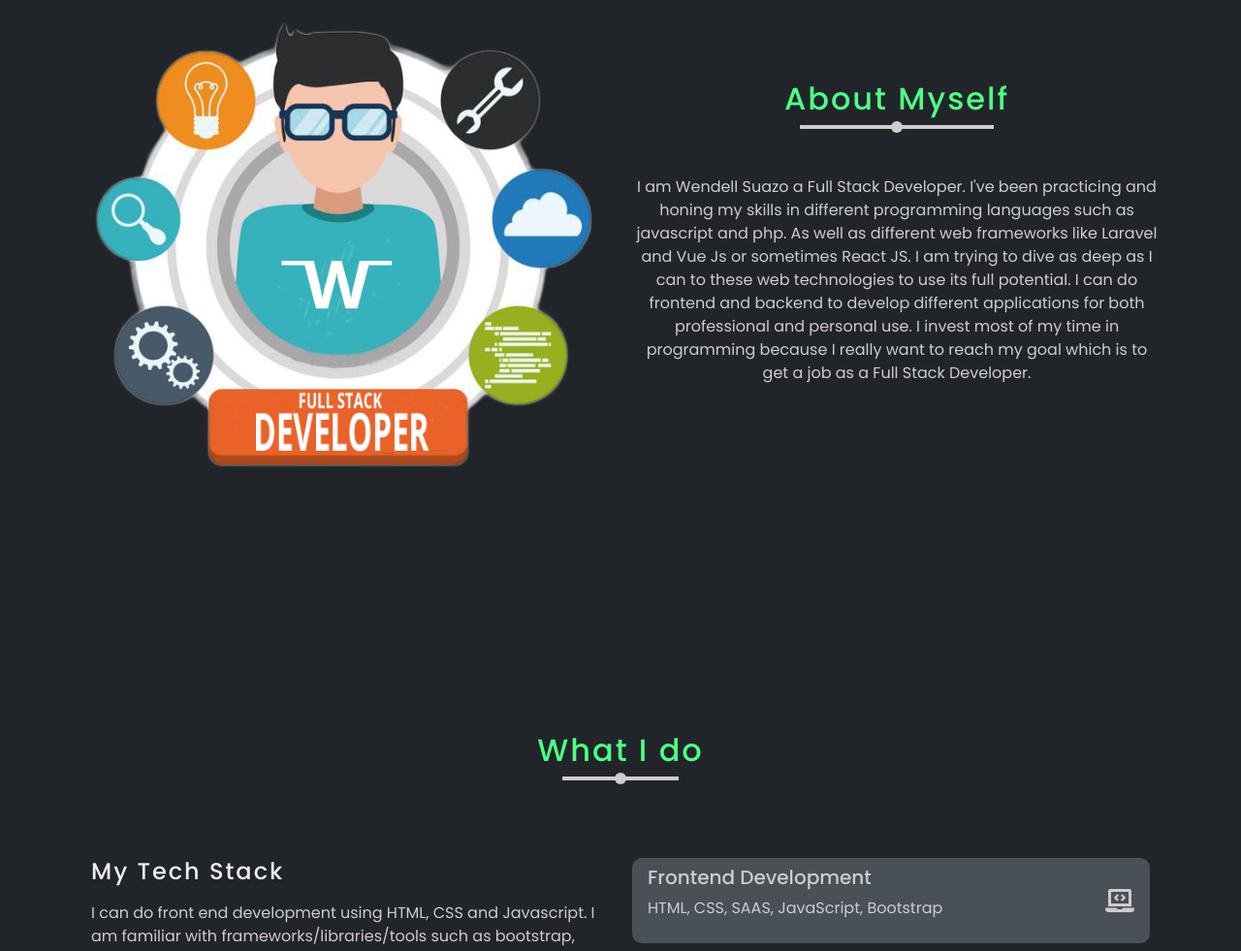
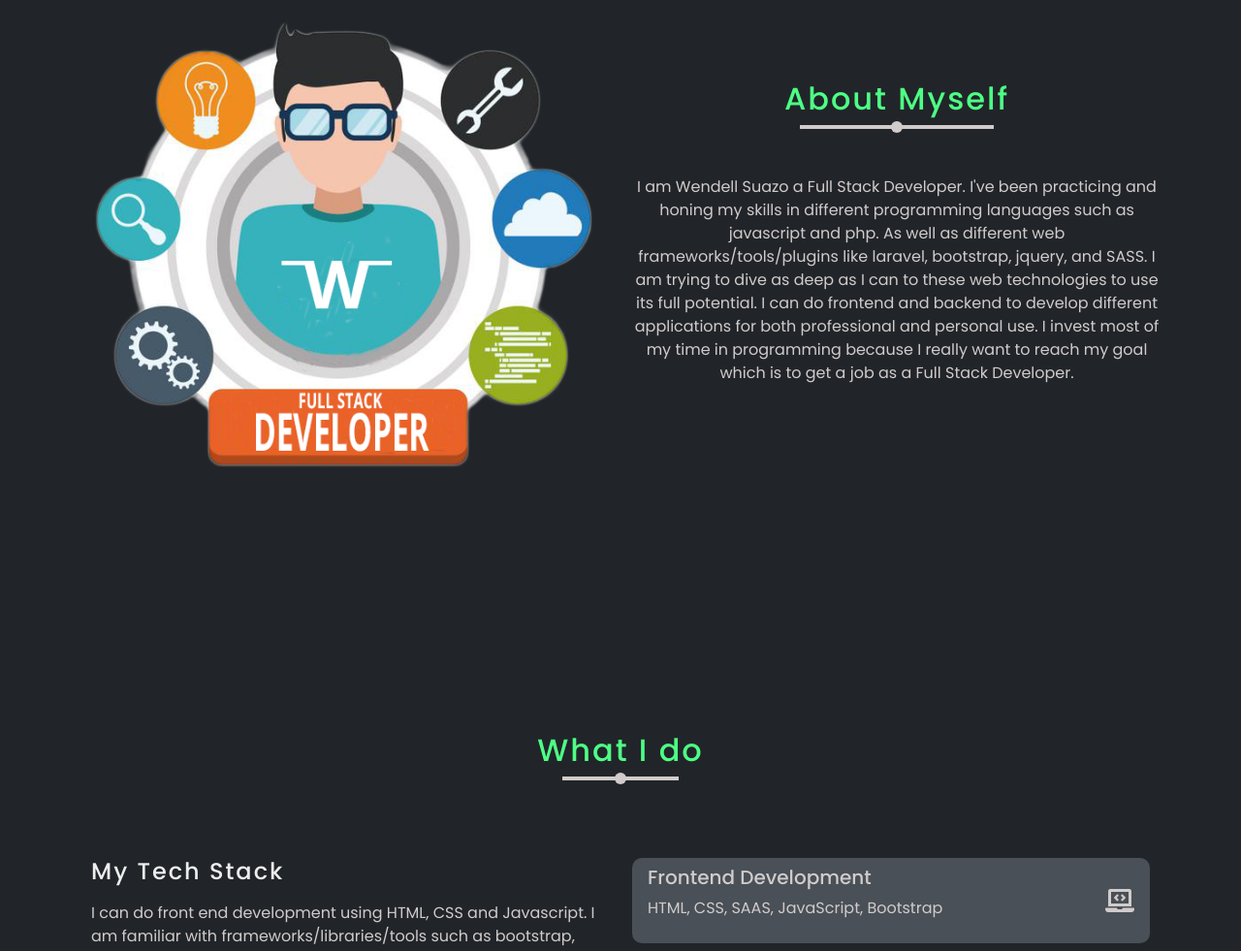
Before and after one commit to wendell1101/wendell1101.github.io, a plain HTML site: page index.html in a window 1280 px wide. Shown: the part 878-1859 px from the top of the page at 97% size. Drawn offline with nearby package versions, Linux system fonts and the light colour scheme; files whose address does not match are found by name.

Commit message:
update about me

```diff
--- a/index.html
+++ b/index.html
@@ -98,7 +98,7 @@
                             </div>
                         </div>
                         <p class="mt-5 text-center">
-                            I am Wendell Suazo a Full Stack Developer. I've been practicing and honing my skills in different programming languages such as javascript and php. As well as different web frameworks like Laravel and Vue Js or sometimes React JS. I am trying to dive as deep as I can to these web technologies to use its full potential. I can do frontend and backend to develop different applications for both professional and personal use. I invest most of my time in programming because I really want to reach my goal which is to get a job as a Full Stack Developer.
+                            I am Wendell Suazo a Full Stack Developer. I've been practicing and honing my skills in different programming languages such as javascript and php. As well as different web frameworks/tools/plugins like laravel, bootstrap, jquery, and SASS.  I am trying to dive as deep as I can to these web technologies to use its full potential. I can do frontend and backend to develop different applications for both professional and personal use. I invest most of my time in programming because I really want to reach my goal which is to get a job as a Full Stack Developer.
                         </p>
                     </div>
                 </div>
```
